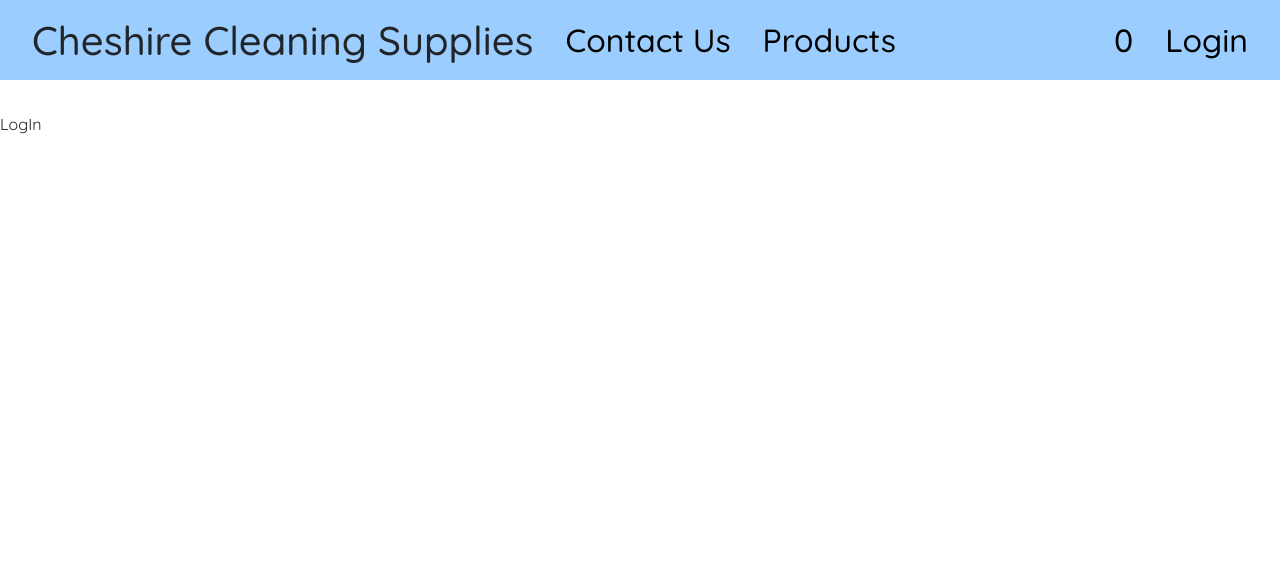
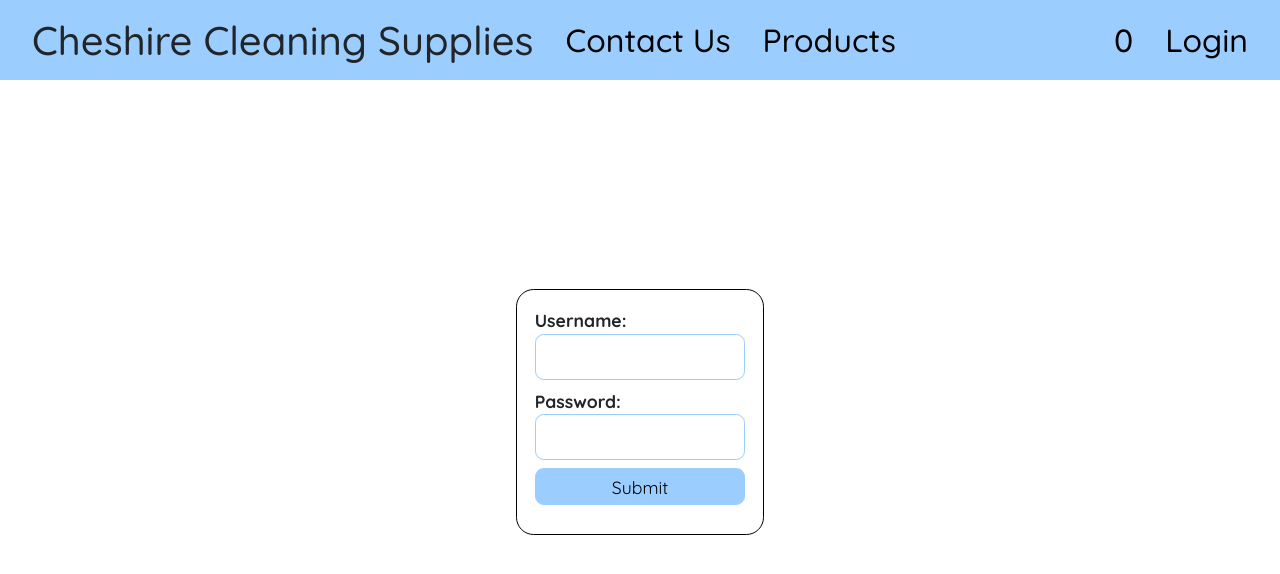
Before and after one commit to Scodia619/CheshireCleaningSuppliesClient, a React (Vite) app: page /login in a window 1280 px wide. Shown: the top 574 px of the page. Built offline with nearby package versions, Linux system fonts and the light colour scheme.

Commit message:
Adding the Login Form Design

```diff
--- /dev/null
+++ b/src/Components/LoginForm.jsx
@@ -0,0 +1,37 @@
+import React, { useState } from 'react';
+import "../Styles/LoginForm.css";
+
+function LoginForm() {
+  const [username, setUsername] = useState('');
+  const [password, setPassword] = useState('');
+
+  const handleSubmit = (event) => {
+    event.preventDefault();
+  };
+
+  return (
+      <form onSubmit={handleSubmit} class="login-form">
+          <label htmlFor="username">Username:</label>
+          <input
+            type="text"
+            id="username"
+            value={username}
+            onChange={(e) => setUsername(e.target.value)}
+            class="form-label"
+            required
+          />
+          <label htmlFor="password">Password:</label>
+          <input
+            type="password"
+            id="password"
+            value={password}
+            onChange={(e) => setPassword(e.target.value)}
+            class="form-label"
+            required
+          />
+        <button type="submit" class="form-submit-button">Submit</button>
+      </form>
+  );
+}
+
+export default LoginForm;
--- a/src/Pages/LogIn.jsx
+++ b/src/Pages/LogIn.jsx
@@ -1,8 +1,12 @@
 import React from 'react'
+import LoginForm from '../Components/LoginForm'
+import "../Styles/LoginForm.css";
 
 function LogIn() {
   return (
-    <div>LogIn</div>
+    <div className="login-page">
+      <LoginForm />
+    </div>
   )
 }
 
--- /dev/null
+++ b/src/Styles/LoginForm.css
@@ -0,0 +1,41 @@
+.login-page{
+    display: flex;
+    justify-content: center;
+    flex-direction: column;
+    align-items: center;
+    height: 75vh;
+}
+
+.login-form{
+    border: 1px solid black;
+    border-radius: 1em;
+    padding: 1em;
+    display:flex;
+    flex-direction: column;
+    align-items: start;
+    max-width: 50vw;
+    height: 14em;
+    font-weight: bold;
+    font-size: 1.1em;
+}
+
+.form-label{
+    padding:0.5em;
+    border-radius: 0.5em;
+    border: 1px solid #9bcdff;
+    background-color: white;
+    width: 100%;
+}
+
+input:-webkit-autofill {
+    -webkit-box-shadow: 0 0 0 1000px white inset;
+    -webkit-text-fill-color: #000;
+}
+
+.form-submit-button{
+    border-radius: 0.5em;
+    border: 1px solid #9bcdff;
+    padding: 0.25em;
+    background-color: #9bcdff;
+    width: 100%;
+}
```
Also changed, not shown: 1 other file (tests, documents, lock files or other folders).
